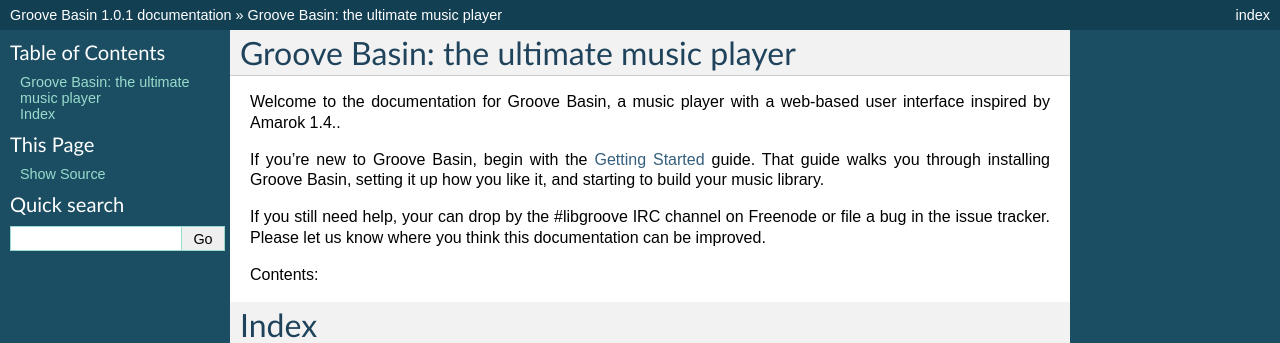
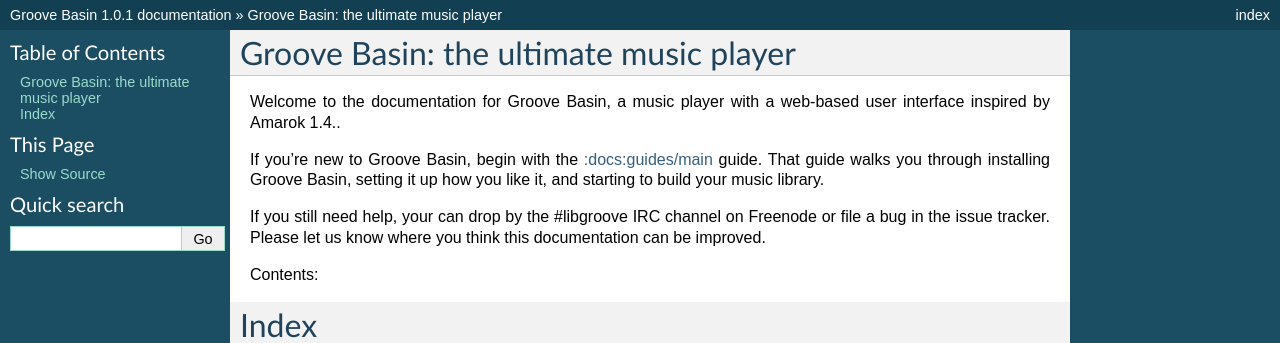
Before and after one commit to andrewrk/groovebasin, a Sphinx documentation site: the page built from docs/index.rst, in a window 1280 px wide. Shown: the top 343 px of the page. Built offline with Sphinx 7.4.7, drawn with Linux system fonts in a browser that asks for light colours.

Commit message:
Changed doc link to redirect locally.

```diff
--- a/docs/index.rst
+++ b/docs/index.rst
@@ -8,9 +8,11 @@
 
 Welcome to the documentation for Groove Basin, a music player with a web-based user interface inspired by Amarok 1.4..
 
-If you're new to Groove Basin, begin with the :doc:`guides/main` guide. That guide walks you through installing Groove Basin, setting it up how you like it, and starting to build your music library.
+If you're new to Groove Basin, begin with the `:docs:guides/main`_ guide. That guide walks you through installing Groove Basin, setting it up how you like it, and starting to build your music library.
 
 If you still need help, your can drop by the #libgroove IRC channel on Freenode or file a bug in the issue tracker. Please let us know where you think this documentation can be improved.
+
+.. _:docs:guides/main: guides/main.rst
 
 Contents:
 
```
